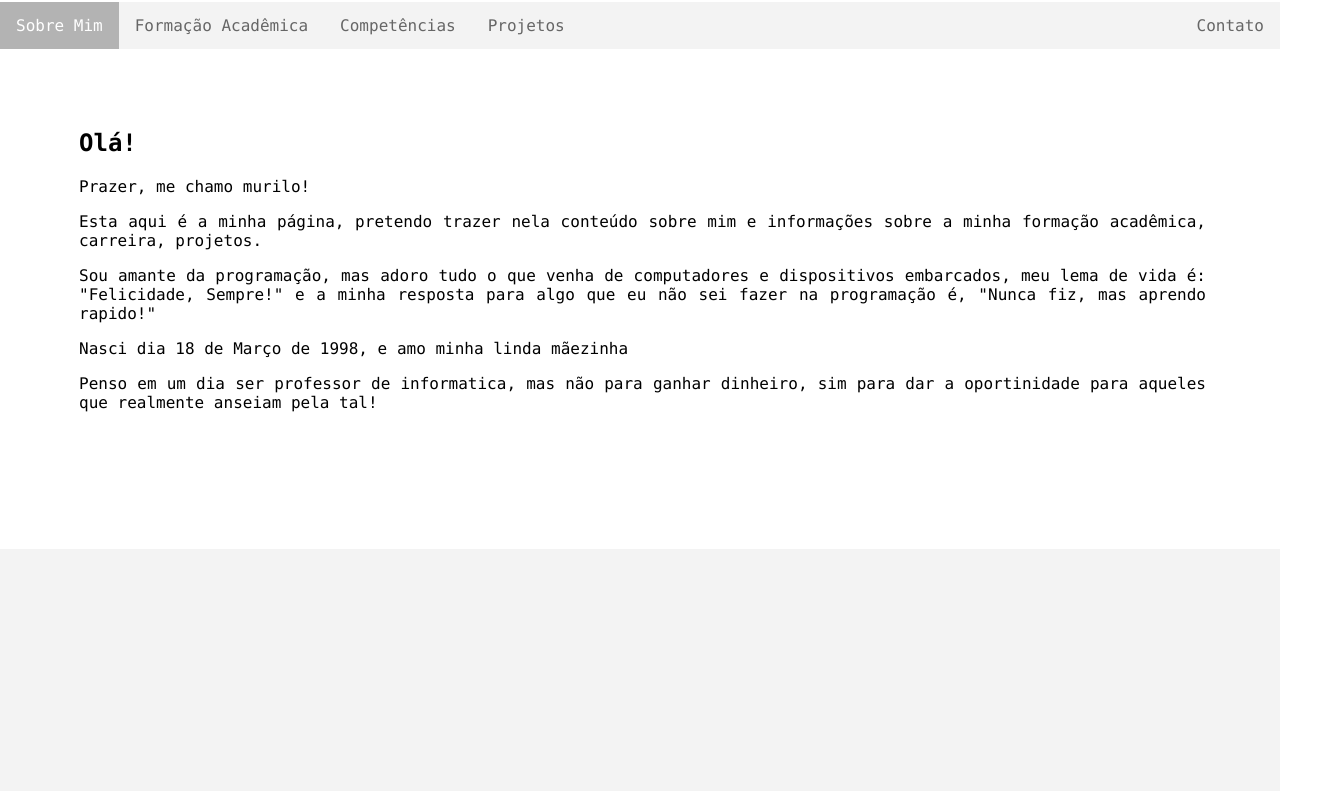
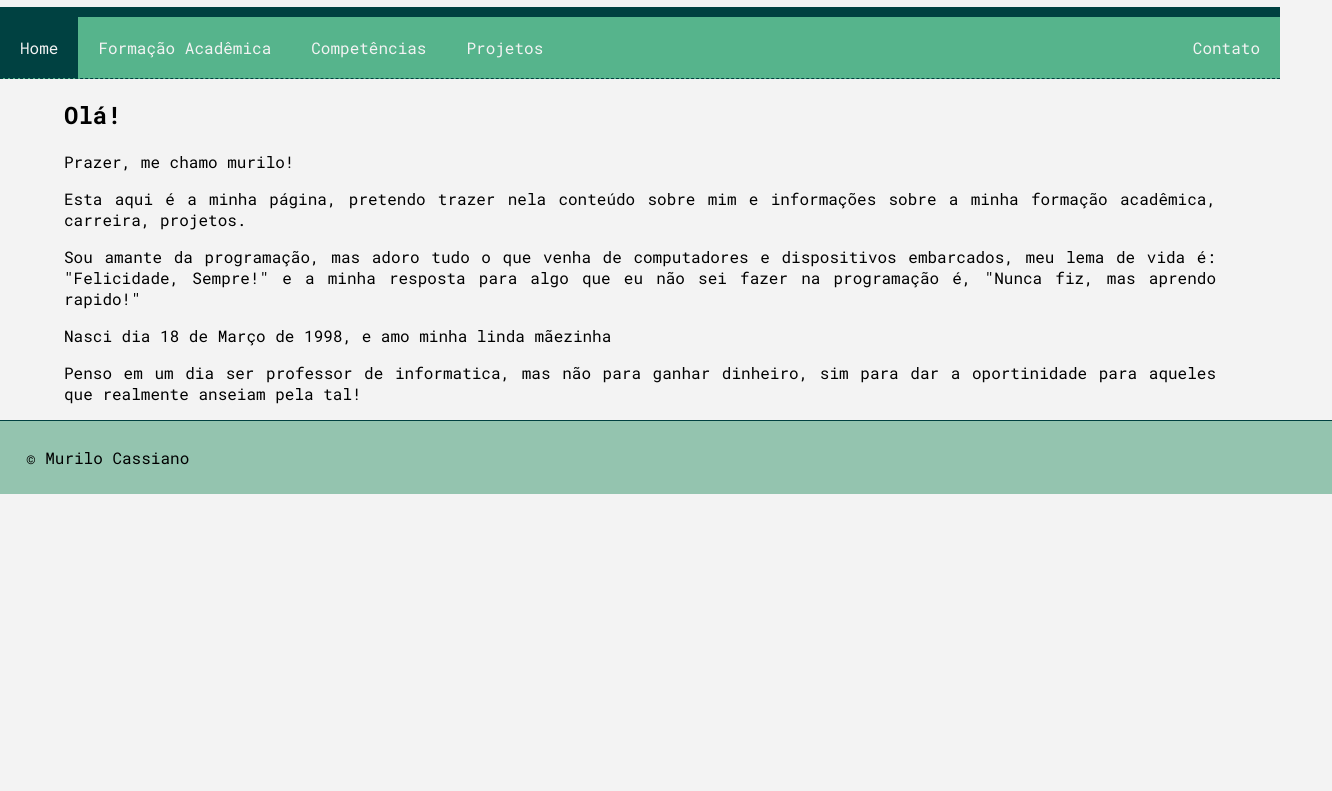
Before and after one commit to murilorcm/About-Me, a plain HTML site: page index.html in a window 1280 px wide. Shown: the part 79-870 px from the top of the page, 1332 px wide, since content can reach past the window. After the commit the page ends 800 px from the top, so only its background shows below. Drawn offline with Linux system fonts and the light colour scheme.

Commit message:
Trabalhando cores

```diff
--- a/css/estilo.css
+++ b/css/estilo.css
@@ -1,13 +1,14 @@
 .container {
-	margin: auto;
-	width: 100%;
+	margin-left: auto;
+	margin-right: auto;
+	width: 90%;
 }
 body {
 	margin: 0;
 	padding: 0;
-	background-color: #FFF;
+	background-color: #f3f3f3;
 	text-align: justify;
-	font-family: Lucida Console;
+	font-family: 'Roboto Mono', monospace;
 }
 
 /* MENU DE NAVEGAÇÃO */
@@ -21,8 +22,9 @@ body {
     margin: 0;
     padding: 0;
     overflow: hidden;
-    border: 1px 0px 1px 0px solid #e7e7e7;
-    background-color: #f3f3f3;
+    border-top: 10px solid #004141;
+		border-bottom: 1px dashed #004141;
+    background-color: #56B48C;
 }
 
 .menu li {
@@ -31,53 +33,44 @@ body {
 
 .menu a {
     display: block;
-    color: #666;
+    color: #f3f3f3;
     text-align: center;
-    padding: 14px 16px;
+    padding: 20px;
     text-decoration: none;
 }
 
 .menu a:hover:not(.active) {
-    background-color: #ddd;
+    background-color: #004141;
 }
 
 .menu a.active {
-    color: #fff;
-    background-color: #b3b3b3;
+    color: #f3f3f3;
+    background-color: #004141;
 }
 .menu li.contato {
 	float: right;
 }
+/* MENU DE NAVEGAÇÃO */
 a {
-	color: #666;
+	color: #f3f3f3;
 	text-decoration: none;
 }
 h1 {
 	float: right;
 	margin-right: 30px;
+	font-size: 2em;
 }
 
-/*	padding: 60px 15px 50px 15px;*/
-.conteudo {
-	width: 90%;
-	margin: auto;
-	min-height: 500px;
-
-}
 article {
 	padding: 60px 10px 50px 15px;
 }
-.footer {
+footer {
 	margin: auto;
+	padding: 26px;
 	width: 100%;
-	height: 290px;
-	border: 1px 0px 1px 0px solid #e7e7e7;
-    background-color: #f3f3f3;
+	border-top: 1px solid #004141;
+  background-color: #94C4AF;
 }
 
 
 /* TESTEEEE */
-
-form {
-	float: left;
-}
--- a/index.html
+++ b/index.html
@@ -2,19 +2,22 @@
 
 <html>
 	<head>
-		<link rel="stylesheet" type="text/css" href="css/estilo.css">
+		<title>Murilo Cassiano</title>
+
 		<meta charset="utf-8">
 
-		<title>Murilo Cassiano Rodrigues</title>
+		<link rel="icon" href="img/favicon.png">
+		<link rel="stylesheet" type="text/css" href="css/estilo.css">
+		<!-- Fonte monospace da página -->
+		<link href="https://fonts.googleapis.com/css?family=Roboto+Mono:400,400i,700,700i" rel="stylesheet">
 
 	</head>
 	<body>
-		<div class="container">
 			<header>
-				<h1>Murilo Cassiano Rodrigues</h1>
+				<h1>Murilo Cassiano</h1>
 				<nav class="menu">
 					<ul>
-						<li><a class="active" href="index.html">Sobre Mim</a></li>
+						<li><a class="active" href="index.html">Home</a></li>
 						<li><a href="formacao-academica.html">Formação Acadêmica</a></li>
 						<li><a href="competencias.html">Competências</a></li>
 						<li><a href="projetos.html">Projetos</a></li>
@@ -22,8 +25,8 @@
 					</ul>
 				</nav>
 			</header>
-			<section class="conteudo">
-				<article>
+			<main class="container">
+
 				<h2>Olá!</h1>
 
 				<p>Prazer, me chamo murilo!</p>
@@ -31,10 +34,11 @@
 				<p>Sou amante da programação, mas adoro tudo o que venha de computadores e dispositivos embarcados, meu lema de vida é: "Felicidade, Sempre!" e a minha resposta para algo que eu não sei fazer na programação é, "Nunca fiz, mas aprendo rapido!"</p>
 				<p>Nasci dia 18 de Março de 1998, e amo minha linda mãezinha</p>
 				<p>Penso em um dia ser professor de informatica, mas não para ganhar dinheiro, sim para dar a oportinidade para aqueles que realmente anseiam pela tal!</p>
-				</article>
-			</section>
-			<footer class="footer">
 
+			</main>
+
+			<footer>
+				&copy; Murilo Cassiano
 			</footer>
 		</div>
 	</body>
```
Also changed, not shown: img/favicon.png (added), img/github.png (added), img/linkedin.png (added). Lines whose indentation alone changed are shown as unchanged.
